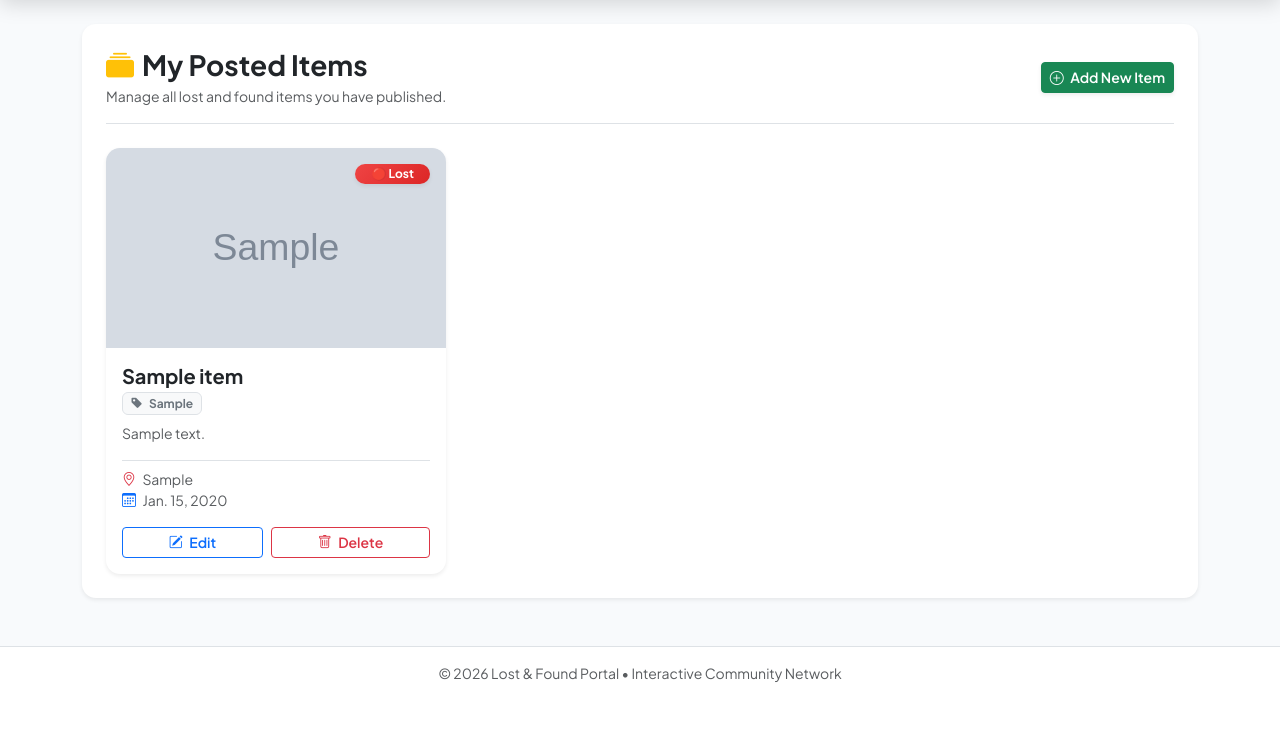
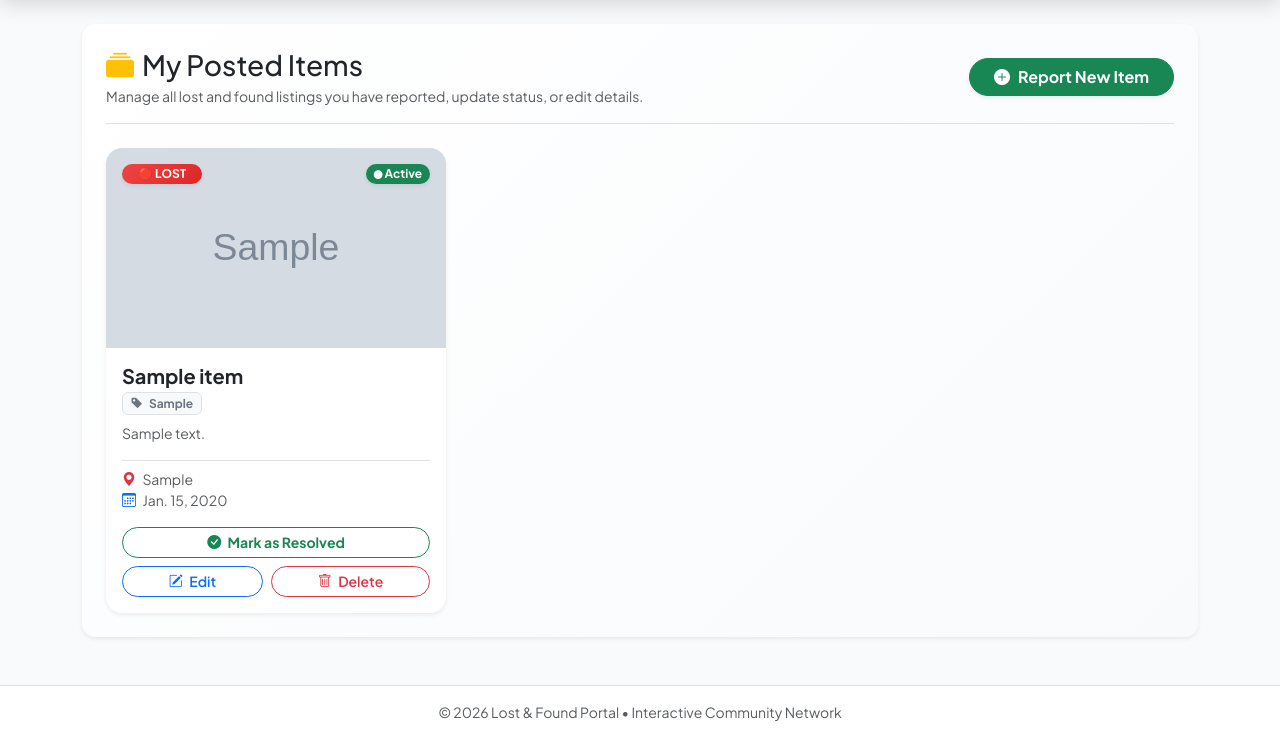
Before and after one commit to me-ParamdeepSingh/lostfound, a Django app: page /my-posts/ in a window 1280 px wide. Shown: the part 110-849 px from the top of the page. Before the commit the page ends 792 px from the top, so only its background shows below. Run offline with Django 5.2, Linux system fonts and the light colour scheme; a user stored in the database is signed in; tables that the repository leaves empty hold one stand-in row (values such as "Sample post"); grey boxes marked "Sample" are stand-in pictures.

Commit message:
Implement 1-click Mark as Resolved/Reactivate toggle on My Posts page

```diff
--- a/items/urls.py
+++ b/items/urls.py
@@ -8,6 +8,7 @@ urlpatterns = [
     path('my-posts/', views.my_posts, name='my_posts'),
     path('edit/<int:id>/', views.edit_item, name='edit_item'),
     path('delete/<int:id>/', views.delete_item, name='delete_item'),
+    path('toggle-status/<int:id>/', views.toggle_item_status, name='toggle_item_status'),
     path('register/', views.register, name='register'),
     path('verify-otp/', views.verify_otp, name='verify_otp'),
     path('claim/<int:id>/', views.claim_item, name='claim_item'),
--- a/items/views.py
+++ b/items/views.py
@@ -405,6 +405,20 @@ def delete_item(request, id):
     messages.info(request, f'🗑️ Post "{title}" was deleted.')
     return redirect('my_posts')
 
+
+@login_required
+def toggle_item_status(request, id):
+    item = get_object_or_404(Item, id=id, user=request.user)
+    if item.status == 'resolved':
+        item.status = 'active'
+        item.save()
+        messages.success(request, f'🔄 "{item.title}" has been reactivated and is now visible on Explore!')
+    else:
+        item.status = 'resolved'
+        item.save()
+        messages.success(request, f'🎉 "{item.title}" marked as Resolved / Returned!')
+    return redirect('my_posts')
+
 def verify_otp(request):
     if request.method == 'POST':
         user_otp = request.POST['otp']
--- a/templates/my_posts.html
+++ b/templates/my_posts.html
@@ -4,60 +4,96 @@
 
 {% block content %}
 
-<div class="card border-0 shadow-sm p-4 mb-4">
-    <div class="d-flex justify-content-between align-items-center border-bottom pb-3 mb-4">
+<div class="card border-0 shadow-sm p-4 mb-4" style="background: linear-gradient(135deg, #ffffff 0%, #f8fafc 100%);">
+    <div class="d-flex flex-column flex-md-row justify-content-between align-items-md-center border-bottom pb-3 mb-4 gap-3">
         <div>
-            <h3 class="fw-bold mb-1 text-dark">
+            <h3 class="fw-extrabold mb-1 text-dark">
                 <i class="bi bi-collection-fill text-warning me-2"></i>My Posted Items
             </h3>
-            <p class="text-muted small mb-0">Manage all lost and found items you have published.</p>
+            <p class="text-muted small mb-0">Manage all lost and found listings you have reported, update status, or edit details.</p>
         </div>
-        <a href="/add/" class="btn btn-success btn-sm shadow-sm fw-semibold">
-            <i class="bi bi-plus-circle me-1"></i> Add New Item
+        <div>
+            <a href="/add/" class="btn btn-success rounded-pill px-4 fw-bold shadow-sm d-flex align-items-center gap-2">
+                <i class="bi bi-plus-circle-fill"></i> Report New Item
             </a>
+        </div>
     </div>
 
     {% if items %}
     <div class="row g-4">
         {% for item in items %}
         <div class="col-md-6 col-lg-4">
-            <div class="card h-100 border-0 shadow-sm position-relative" style="cursor: pointer;" onclick="window.location.href='/item/{{ item.id }}/'">
+            <div class="card h-100 border-0 shadow-sm position-relative overflow-hidden"
+                 style="cursor: pointer; border-radius: 16px; transition: transform 0.2s ease, box-shadow 0.2s ease;"
+                 onclick="window.location.href='/item/{{ item.id }}/'">
+
+                <!-- Image & Top Badges -->
                 <div class="position-relative">
                     {% if item.image %}
                     <img src="{{ item.image.url }}" class="card-img-top" style="height: 200px; object-fit: cover;" alt="{{ item.title }}">
                     {% else %}
                     <div class="bg-light d-flex align-items-center justify-content-center text-muted" style="height: 200px;">
-                        <i class="bi bi-image fs-1"></i>
+                        <i class="bi bi-image fs-1 opacity-50"></i>
                     </div>
                     {% endif %}
 
-                    <span class="position-absolute top-0 end-0 m-3 badge {% if item.item_type == 'lost' %}badge-lost{% else %}badge-found{% endif %} px-3 py-1 rounded-pill shadow-sm">
+                    <!-- Left Type Badge -->
+                    <span class="position-absolute top-0 start-0 m-3 badge {% if item.item_type == 'lost' %}badge-lost{% else %}badge-found{% endif %} px-3 py-1.5 rounded-pill shadow-sm text-uppercase fw-bold" style="font-size: 0.75rem;">
                         {% if item.item_type == 'lost' %}🔴 Lost{% else %}🟢 Found{% endif %}
+                    </span>
+
+                    <!-- Right Status Badge -->
+                    <span class="position-absolute top-0 end-0 m-3 badge {% if item.status == 'resolved' %}bg-secondary text-white{% else %}bg-success text-white{% endif %} px-2.5 py-1.5 rounded-pill shadow-sm fw-bold" style="font-size: 0.75rem;">
+                        {% if item.status == 'resolved' %}
+                            <i class="bi bi-check2-all"></i> Resolved
+                        {% else %}
+                            <i class="bi bi-circle-fill" style="font-size: 0.55rem;"></i> Active
+                        {% endif %}
                     </span>
                 </div>
 
-                <div class="card-body d-flex flex-column">
-                    <h5 class="card-title fw-bold text-dark mb-1">{{ item.title }}</h5>
+                <div class="card-body d-flex flex-column p-3">
+                    <div class="d-flex justify-content-between align-items-start mb-1">
+                        <h5 class="card-title fw-bold text-dark mb-0 text-truncate" title="{{ item.title }}">{{ item.title }}</h5>
+                    </div>
 
-                    <span class="badge bg-light text-secondary border mb-2 align-self-start small">
+                    <span class="badge bg-light text-secondary border mb-2 align-self-start small text-capitalize">
                         <i class="bi bi-tag-fill me-1"></i> {{ item.category }}
                     </span>
 
-                    <p class="text-muted small flex-grow-1">{{ item.description|truncatewords:10 }}</p>
+                    <p class="text-muted small flex-grow-1 mb-3 text-truncate-2" style="display: -webkit-box; -webkit-line-clamp: 2; -webkit-box-orient: vertical; overflow: hidden;">
+                        {{ item.description }}
+                    </p>
 
                     <div class="border-top pt-2 mt-auto text-muted small mb-3">
-                        <div><i class="bi bi-geo-alt text-danger me-1"></i> {{ item.location }}</div>
+                        <div class="text-truncate" title="{{ item.location }}"><i class="bi bi-geo-alt-fill text-danger me-1"></i> {{ item.location }}</div>
                         <div><i class="bi bi-calendar3 text-primary me-1"></i> {{ item.date }}</div>
                     </div>
 
+                    <!-- Action Controls -->
+                    <div class="d-flex flex-column gap-2" onclick="event.stopPropagation();">
                         <div class="d-flex gap-2">
-                        <a href="/edit/{{ item.id }}/" class="btn btn-outline-primary btn-sm flex-fill fw-semibold" onclick="event.stopPropagation();">
+                            {% if item.status == 'resolved' %}
+                            <a href="/toggle-status/{{ item.id }}/" class="btn btn-outline-secondary btn-sm flex-fill fw-semibold rounded-pill" title="Reactivate this post to show on Explore page">
+                                <i class="bi bi-arrow-clockwise me-1"></i> Reactivate Post
+                            </a>
+                            {% else %}
+                            <a href="/toggle-status/{{ item.id }}/" class="btn btn-outline-success btn-sm flex-fill fw-bold rounded-pill" title="Mark item as recovered or returned">
+                                <i class="bi bi-check-circle-fill me-1"></i> Mark as Resolved
+                            </a>
+                            {% endif %}
+                        </div>
+
+                        <div class="d-flex gap-2">
+                            <a href="/edit/{{ item.id }}/" class="btn btn-outline-primary btn-sm flex-fill fw-semibold rounded-pill">
                                 <i class="bi bi-pencil-square me-1"></i> Edit
                             </a>
-                        <a href="/delete/{{ item.id }}/" class="btn btn-outline-danger btn-sm flex-fill fw-semibold" onclick="event.stopPropagation(); return confirm('Are you sure you want to delete this post?');">
+                            <a href="/delete/{{ item.id }}/" class="btn btn-outline-danger btn-sm flex-fill fw-semibold rounded-pill" onclick="return confirm('Are you sure you want to delete this post?');">
                                 <i class="bi bi-trash me-1"></i> Delete
                             </a>
                         </div>
+                    </div>
+
                 </div>
             </div>
         </div>
@@ -65,10 +101,12 @@
     </div>
     {% else %}
     <div class="text-center py-5">
-        <i class="bi bi-folder-x text-muted" style="font-size: 3rem;"></i>
-        <h5 class="fw-bold mt-3">No Items Posted Yet</h5>
-        <p class="text-muted small">You haven't reported any lost or found items yet.</p>
-        <a href="/add/" class="btn btn-success btn-sm mt-1 shadow-sm"><i class="bi bi-plus-circle me-1"></i> Post an Item</a>
+        <i class="bi bi-folder-x text-muted" style="font-size: 3.5rem;"></i>
+        <h4 class="fw-bold mt-3 text-dark">No Items Posted Yet</h4>
+        <p class="text-muted small mx-auto" style="max-width: 400px;">You haven't reported any lost or found items yet. Click below to create your first listing.</p>
+        <a href="/add/" class="btn btn-success rounded-pill px-4 py-2 mt-1 shadow-sm fw-bold">
+            <i class="bi bi-plus-circle-fill me-1"></i> Report an Item
+        </a>
     </div>
     {% endif %}
 </div>
```
Lines whose indentation alone changed are shown as unchanged.
